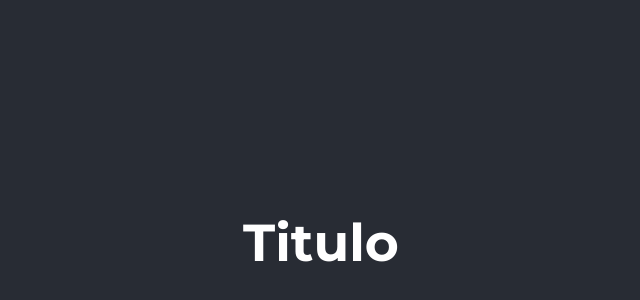
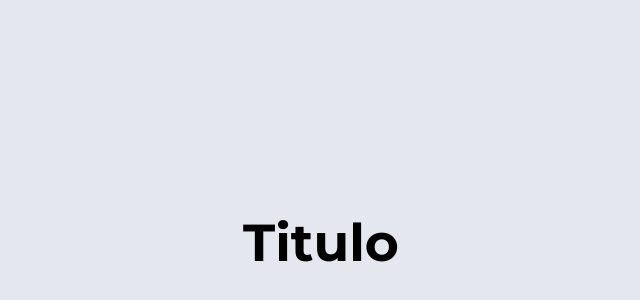
Before and after one commit to victormontoya1991/frontendvjmb, a React (Create React App) app in the folder react-frontendvjmb/: page / in a window 1280 px wide. Shown: the part 158-458 px from the top of the page, without its empty margins (319-959 px from the left). Built offline with nearby package versions, Linux system fonts and the light colour scheme.

Commit message:
upade style

```diff
--- a/react-frontendvjmb/src/App.scss
+++ b/react-frontendvjmb/src/App.scss
@@ -1,38 +1,11 @@
 .App {
   text-align: center;
 }
-
-.App-logo {
-  height: 40vmin;
-  pointer-events: none;
-}
-
-@media (prefers-reduced-motion: no-preference) {
-  .App-logo {
-    animation: App-logo-spin infinite 20s linear;
-  }
-}
-
 .App-header {
-  background-color: #282c34;
   min-height: 100vh;
   display: flex;
   flex-direction: column;
   align-items: center;
   justify-content: center;
   font-size: calc(10px + 2vmin);
-  color: white;
 }
-
-.App-link {
-  color: #61dafb;
-}
-
-@keyframes App-logo-spin {
-  from {
-    transform: rotate(0deg);
-  }
-  to {
-    transform: rotate(360deg);
-  }
-}
--- /dev/null
+++ b/react-frontendvjmb/src/constant.scss
@@ -0,0 +1,15 @@
+// Color the  Apps //
+
+$blue: #111e6c;
+$red: #ef434e;
+$greyO: #323232;
+$greyC: #969696;
+$background: #e5e7ef;
+
+
+// Font the Apps //
+$font: 'Montserrat', sans-serif;
+
+
+
+//Styles statis //
--- a/react-frontendvjmb/src/index.scss
+++ b/react-frontendvjmb/src/index.scss
@@ -1,8 +1,15 @@
 @import url('https://fonts.googleapis.com/css2?family=Montserrat:wght@200;300;400;500;600;700;800;900&display=swap');
+@import './constant.scss';
 
-body {
+
+*{
   margin: 0;
+  padding: 0;
+  background: $background;
   font-family: 'Montserrat', sans-serif;
+  -webkit-box-sizing: border-box;
+  -moz-box-sizing: border-box;
+  box-sizing: border-box;
   -webkit-font-smoothing: antialiased;
   -moz-osx-font-smoothing: grayscale;
 }
```
